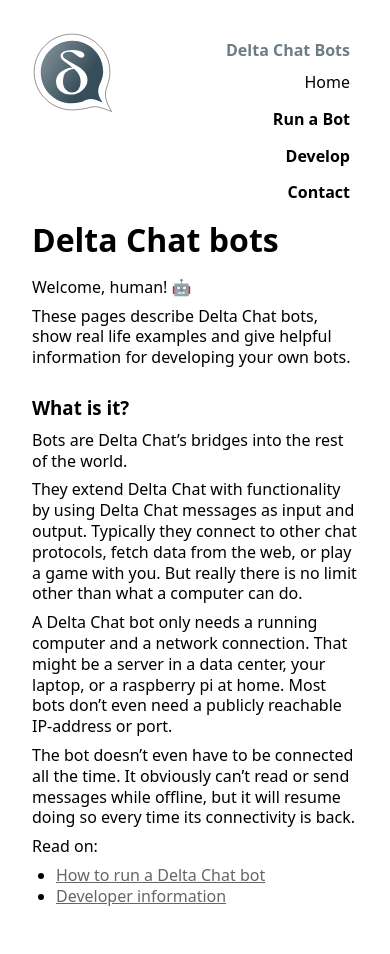
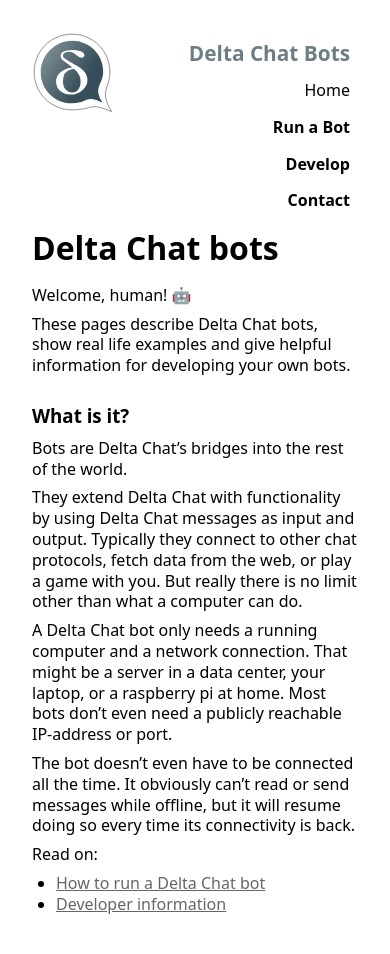
Before and after one commit to deltachat-bot/bot-pages, a Jekyll site: the page built from index.md, in a window 390 px wide. Built offline with Jekyll 4.4.1, drawn with Linux system fonts in a browser that asks for light colours.

Commit message:
make header a big larger

```diff
--- a/assets/main.css
+++ b/assets/main.css
@@ -126,10 +126,10 @@ pre * {
   }
   nav {
     padding-right: 0.5rem;
-    margin-top: -3rem;
+    margin-top: -2.5rem;
   }
   header #site-name {
-    font-size: 1rem;
+    font-size: 1.3rem;
     padding-right: 0.5rem;
   }
   .page-content {
```
